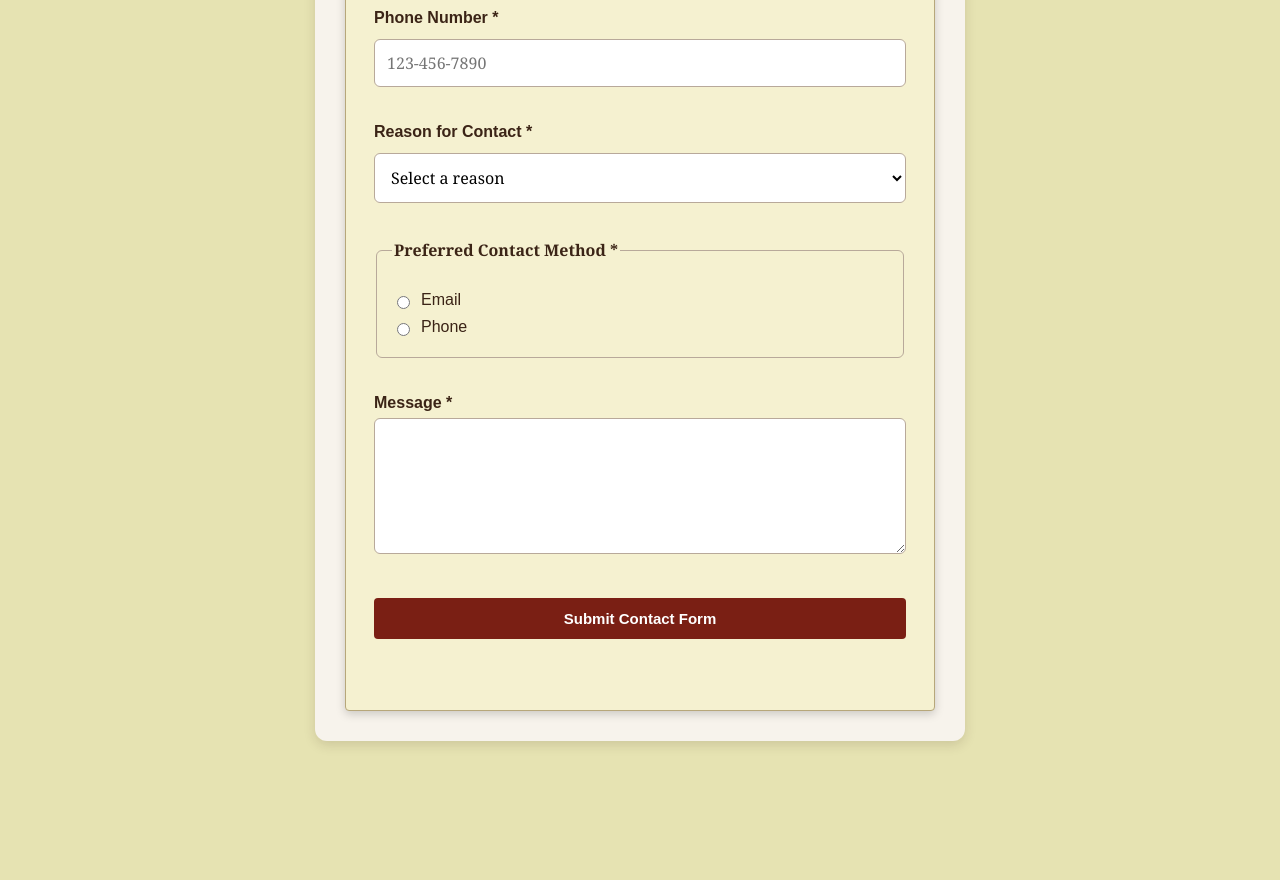
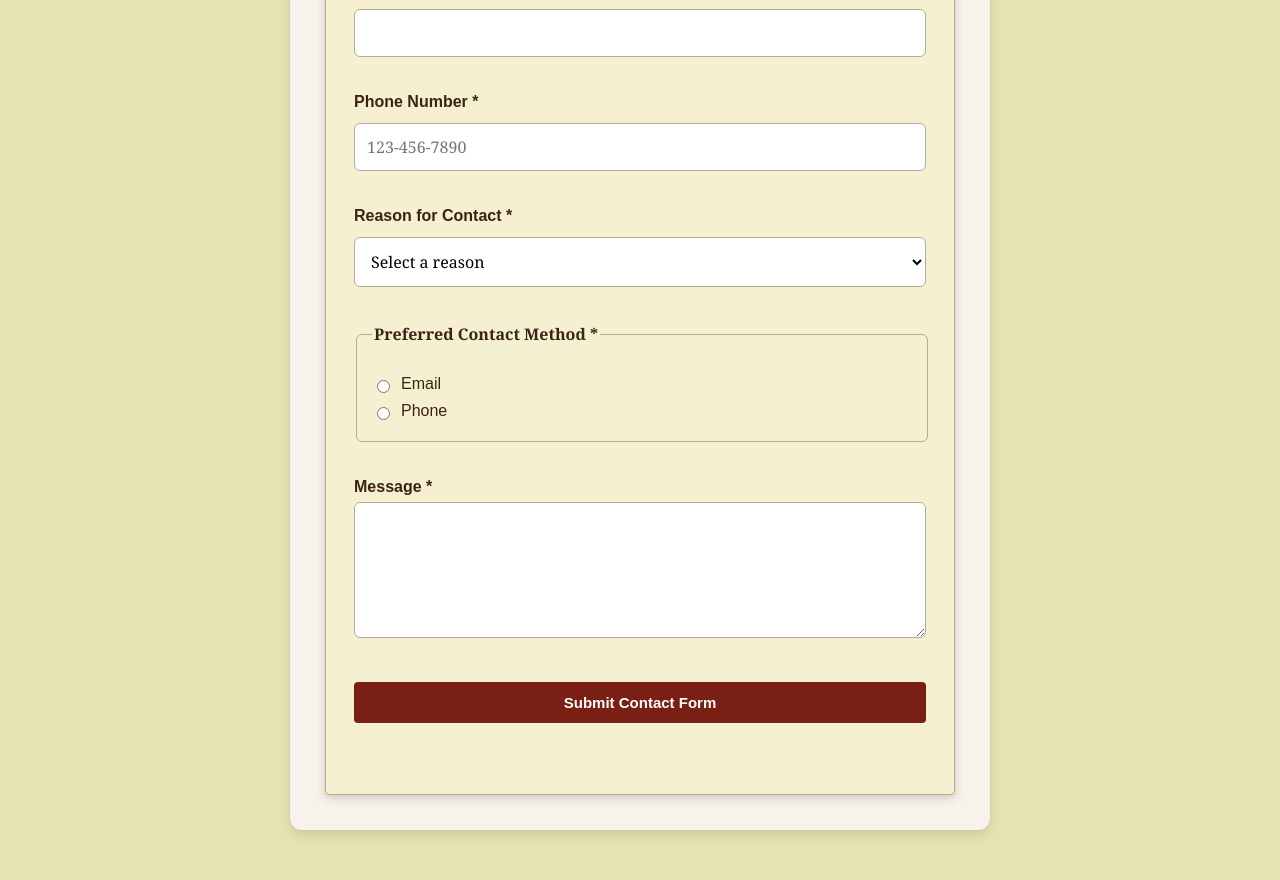
Before and after one commit to brandyottdesigns/java-been-site, a plain HTML site: page contact.html in a window 1280 px wide. Shown: the part 573-1453 px from the top of the page. Before the commit the page ends 1354 px from the top, so only its background shows below. Drawn offline with Linux system fonts and the light colour scheme.

Commit message:
Add files via upload

```diff
--- a/contact.html
+++ b/contact.html
@@ -7,6 +7,22 @@
   <link rel="stylesheet" href="styles.css">
 </head>
 <body>
+
+     <header>
+    <nav class="navbar">
+      <div class="logo">Java Been</div>
+
+      <button class="menu-toggle" id="menuToggle">
+        ☰
+      </button>
+
+      <ul class="nav-links" id="navLinks">
+        <li><a href="#home">Home</a></li>
+        <li><a href="#favorites">Favorites</a></li>
+        <li><a href="#order">Order</a></li>
+      </ul>
+    </nav>
+  </header>
 
   <main class="form-container">
     <h1>Contact Us</h1>
--- a/styles.css
+++ b/styles.css
@@ -394,3 +394,45 @@ fieldset label {
 fieldset input[type="radio"] {
   width: auto;
 }
+/* Contact Page Layout Fix */
+
+body {
+  margin: 0;
+}
+
+.form-container {
+  width: 90%;
+  max-width: 700px;
+  margin: 50px auto;
+  padding: 35px;
+}
+
+#contactForm {
+  width: 100%;
+}
+
+#contactForm input,
+#contactForm select,
+#contactForm textarea {
+  width: 100%;
+  box-sizing: border-box;
+}
+
+#contactForm button {
+  width: 100%;
+}
+
+#contactForm fieldset {
+  width: 100%;
+  box-sizing: border-box;
+}
+
+#contactForm fieldset label {
+  display: flex;
+  align-items: center;
+  gap: 8px;
+}
+
+#contactForm fieldset input[type="radio"] {
+  width: auto;
+}
```
